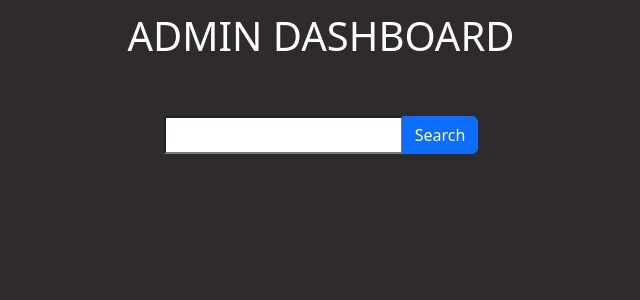
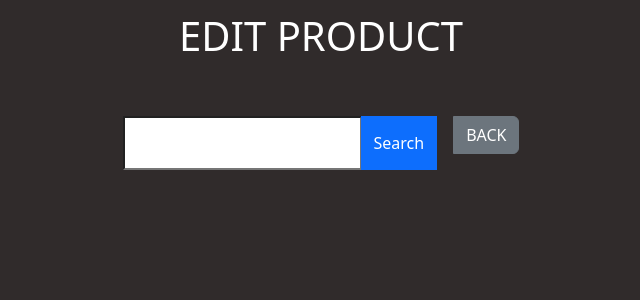
Before and after one commit to Aron-M/Zawadiartshop, a Django app: page /edit_product_search/ in a window 1280 px wide. Shown: the part 148-448 px from the top of the page, without its empty margins (319-959 px from the left). Run offline with Django 4.2, Linux system fonts and the light colour scheme; data comes from the database, SQL or seed files in the repository; data that the repository does not hold is empty; some libraries are stand-ins or nearby versions.

Commit message:
successfully created edit product functionality and routed urls

```diff
--- a/home/forms.py
+++ b/home/forms.py
@@ -7,7 +7,16 @@ class ProductSearchForm(forms.Form):
     id = forms.IntegerField(label='Product ID', required=True)
 
 
+CATEGORY_CHOICES = (
+    ('Paintings', 'Paintings'),
+    ('Sculptures', 'Sculptures'),
+    ('Frames', 'Frames'),
+    ('Crafts', 'Crafts'),
+)
+
 class ProductEditForm(forms.ModelForm):
+    category = forms.ChoiceField(choices=CATEGORY_CHOICES, widget=forms.Select(attrs={'class': 'form-control'}))
+
     class Meta:
         model = Product
         fields = ['name', 'description', 'artist', 'style', 'origin', 'price', 'image', 'origin_code', 'stock', 'category']
--- a/home/templates/dashboard.html
+++ b/home/templates/dashboard.html
@@ -9,7 +9,7 @@
     <button type="button" class="btn btn-success w-25 mb-3">ADD PRODUCT</button>
 </div>
 <div class="d-flex justify-content-center">
-    <a class="btn btn-primary" href="{% url 'edit_product_search' %}" role="button">EDIT PRODUCT</a>
+    <a class="btn btn-primary mb-3" href="{% url 'edit_product_search' %}" role="button">EDIT PRODUCT</a>
 </div>
 <div class="d-flex justify-content-center">
     <button type="button" class="btn btn-danger w-25 mb-2">DELETE PRODUCT</button>
--- a/home/templates/edit_product.html
+++ b/home/templates/edit_product.html
@@ -2,14 +2,15 @@
 {% load static %}
 
 {% block content %}
-<h1 class="d-flex flex-column justify-content-center align-items-center template-header text-white">ADMIN DASHBOARD</h1>
+<h1 class="d-flex flex-column justify-content-center align-items-center template-header text-white">EDIT PRODUCT</h1>
 <div class="row">
     <div class="col-md-12 d-flex justify-content-center mt-5">
-        <form method="get" action="{% url 'dashboard' %}">
+        <form method="get" action="{% url 'edit_product_search' %}">
             <div class="input-group">
                 {{ search_form.id_tag }}
                 {{ search_form.id }}
                 <button type="submit" class="btn btn-primary">Search</button>
+                <a class="btn btn-secondary mb-3 ms-3" href="{% url 'dashboard' %}" role="button">BACK</a>
             </div>
         </form>
     </div>
--- a/home/templates/edit_product_form.html
+++ b/home/templates/edit_product_form.html
@@ -1,5 +1,4 @@
 <div class="container">
-    <h3 class="text-success">Edit Product</h3>
     <form method="POST" action="{% url 'edit_product' product.id %}" enctype="multipart/form-data">
         {% csrf_token %}
         <div class="form-group">
--- a/home/urls.py
+++ b/home/urls.py
@@ -6,7 +6,7 @@ urlpatterns = [
     # ... other URL patterns ...
     path('dashboard/', views.dashboard, name='dashboard'),
     path('edit_product_search/', views.edit_product_search, name='edit_product_search'),
-    path('edit_product_search/<int:product_id>/', views.edit_product_search, name='edit_product_search'),
+    path('edit_product_search/<int:product_id>/', views.edit_product, name='edit_product_search'),
     path('edit_product/<int:product_id>/', views.edit_product, name='edit_product'),
     # path('delete_product_search/', views.edit_product_search, name='edit_product_search'),
     # path('delete_product_search/<int:product_id>/', views.edit_product_search, name='edit_product_search'),
--- a/home/views.py
+++ b/home/views.py
@@ -1,4 +1,5 @@
 from django.shortcuts import render, get_object_or_404, redirect
+from django.http import HttpResponseRedirect
 from products.models import Product
 from django.urls import reverse
 from .forms import ProductSearchForm, ProductEditForm
@@ -47,11 +48,8 @@ def edit_product(request, product_id):
     if request.method == 'POST':
         edit_form = ProductEditForm(request.POST, request.FILES, instance=product)
         if edit_form.is_valid():
-            edited_product = edit_form.save(commit=False)  # Commit False to prevent immediate save
-            edited_product.id = product_id  # Set the ID to the original product's ID
-            edited_product.save()  # Save the changes
-
-            return redirect('edit_product, product_id=product_id')
+            edited_product = edit_form.save()
+            return HttpResponseRedirect(request.META.get('HTTP_REFERER'))  # Redirect to the same page
 
     else:
         edit_form = ProductEditForm(instance=product)
```
